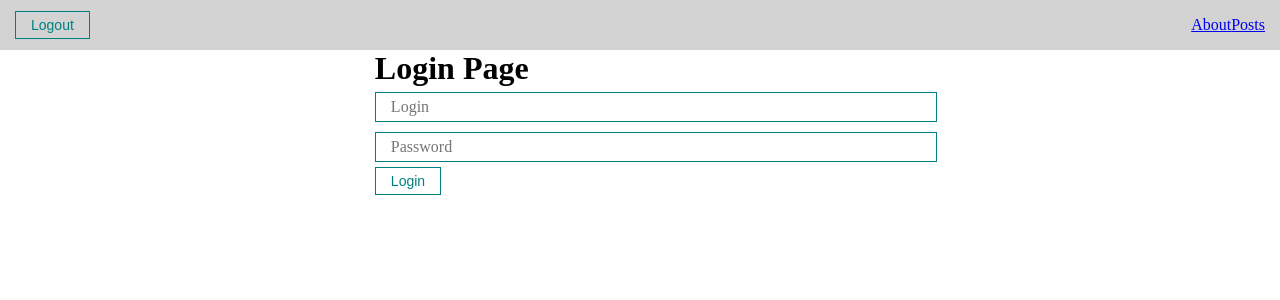
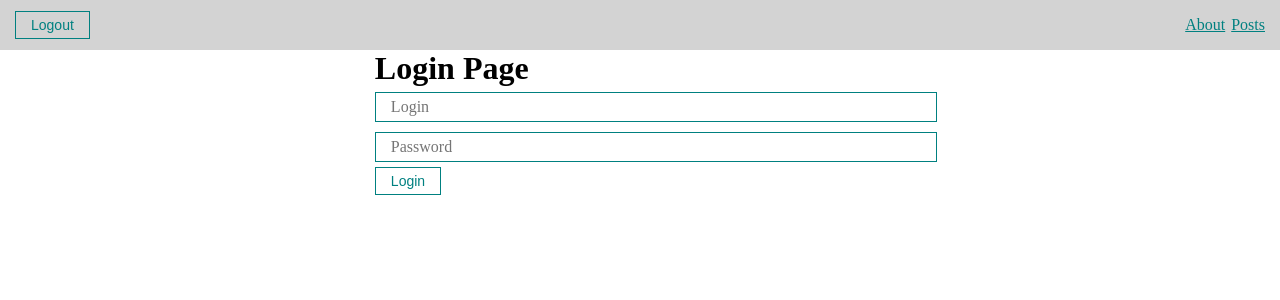
Before and after one commit to serge-st/react-fundamentals-git-fail, a React (Vite) app: page /login in a window 1280 px wide. Shown: the top 300 px of the page. Built offline with nearby package versions, Linux system fonts and the light colour scheme.

Commit message:
fix types and styles in UI folder

```diff
--- a/src/components/UI/Loader/Loader.tsx
+++ b/src/components/UI/Loader/Loader.tsx
@@ -1,6 +1,7 @@
+import { FC } from 'react';
 import cl from './Loader.module.css';
 
-const Loader = () => {
+const Loader: FC = () => {
     return (
         <div className={cl.loader}>
 
--- /dev/null
+++ b/src/components/UI/Navbar/Navbar.module.css
@@ -0,0 +1,19 @@
+.navbar {
+    height: 50px;
+    width: 100vw;
+    display: flex;
+    align-items: center;
+    justify-content: space-between;
+    padding: 0 15px;
+    background: lightgray;
+}
+
+.navbar__links > a {
+    margin-left: 6px;
+    color: teal;
+}
+
+.navbar__links > a:hover {
+    margin-left: 6px;
+    color: #125b63;
+}
--- a/src/components/UI/Navbar/Navbar.tsx
+++ b/src/components/UI/Navbar/Navbar.tsx
@@ -1,9 +1,10 @@
-import { useContext } from "react";
+import cl from './Navbar.module.css';
+import { FC, useContext } from "react";
 import { Link } from "react-router-dom";
 import { AuthCountext, LOCAL_STORAGE_AUTH_KEY } from "../../../context";
 import Button from "../Button/Button";
 
-const Navbar = () => {
+const Navbar: FC = () => {
     const context = useContext(AuthCountext);
 
     const logout = () => {
@@ -12,9 +13,9 @@ const Navbar = () => {
     }
 
     return (
-        <nav className='navbar'>
+        <nav className={cl.navbar}>
             <Button name="Logout" onClick={logout} />
-            <div className="navbar__links">
+            <div className={cl.navbar__links}>
                 <Link to='/about'>About</Link>
                 <Link to='/posts'>Posts</Link>
             </div>
--- /dev/null
+++ b/src/components/UI/Pagination/Pagination.module.css
@@ -0,0 +1,18 @@
+.page__wrapper {
+    margin: 30px;
+    display: flex;
+}
+
+.page {
+    padding: 10px;
+    margin-right: 4px;
+    min-width: 40px;
+    text-align: center;
+    border: 1px solid #008080;
+    cursor: pointer;
+}
+
+.page__selected {
+    border: 2px solid #125b63;
+    font-weight: bold;
+}
--- a/src/components/UI/Pagination/Pagination.tsx
+++ b/src/components/UI/Pagination/Pagination.tsx
@@ -1,3 +1,4 @@
+import cl from './Pagination.module.css';
 import { FC } from "react";
 import { usePagination } from "../../../hooks/usePagination";
 
@@ -9,13 +10,13 @@ interface PaginationProps {
 
 const Pagination: FC<PaginationProps> = ({totalPages, page, changePage}) => {
     return (
-        <div className='page__wrapper'>
+        <div className={cl.page__wrapper}>
             {usePagination(totalPages).map(p => {
                 return (
                     <span
                         onClick={() => changePage(p)}
                         key={p}
-                        className={page === p ? 'page page__selected' : 'page'}
+                        className={page === p ? `${cl.page} ${cl.page__selected}` : cl.page}
                     >
                         {p}
                     </span>
--- /dev/null
+++ b/src/components/UI/Select/Select.module.css
@@ -0,0 +1,10 @@
+.mySelect {
+    padding: 5px 15px;
+    margin: 5px 0;
+    border: 1px solid teal;
+}
+
+.mySelect:focus-visible {
+    border: 1px solid teal;
+    outline: 1px solid #125b63;
+}
--- a/src/components/UI/Select/Select.tsx
+++ b/src/components/UI/Select/Select.tsx
@@ -1,4 +1,5 @@
 import { FC } from "react";
+import cl from './Select.module.css';
 
 type Option = {
     value: string,
@@ -17,6 +18,7 @@ const Select: FC<SelectProps> = ({options, defaultValue, value, onChange}) => {
         <select
             value={value}
             onChange={event => onChange(event.target.value)}
+            className={cl.mySelect}
         >
             <option disabled value="">{defaultValue}</option>
             {options.map(option =>
--- a/src/pages/Posts.tsx
+++ b/src/pages/Posts.tsx
@@ -26,18 +26,19 @@ const Posts = () => {
   const [limit, setLimit] = useState(10);
   const [page, setPage] = useState(1);
   const sortedAndSearchedPosts = usePosts(posts, filter.sort as keyof SortOptions, filter.query);
-  const lastElement = useRef() as React.MutableRefObject<HTMLDivElement>;
+  // const lastElement = useRef() as React.MutableRefObject<HTMLDivElement>;
 
   const [fetchPosts, isPostsLoading, postError] = useFetching(async () => {
     const response = await PostService.getAll(limit, page);
-    setPosts([...posts, ...response.data]);
+    // setPosts([...posts, ...response.data]);
+    setPosts(response.data);
     const totalCount = Number(response.headers['x-total-count']);
     setTotalPages(getPageCount(totalCount, limit));
   });
 
-  useObserver(lastElement, page < totalPages, isPostsLoading, () => {
-    setPage(page + 1);
-  });
+  // useObserver(lastElement, page < totalPages, isPostsLoading, () => {
+  //   setPage(page + 1);
+  // });
 
   useEffect(() => {
     fetchPosts();
@@ -83,9 +84,9 @@ const Posts = () => {
       {postError &&
         <h1 style={{textAlign: 'center'}}>An Error Occurred {postError}</h1>
       }
-      <PostList remove={removePost} posts={sortedAndSearchedPosts} title="Post About JS and Frontend"/>
+      <PostList remove={removePost} posts={sortedAndSearchedPosts} title="Posts About TS and Frontend"/>
 
-      <div ref={lastElement} className='infinite_scroll'></div>
+      {/* <div ref={lastElement} className='infinite_scroll'></div> */}
 
       {isPostsLoading &&
         <div style={{display: 'flex', justifyContent: 'center', marginTop: '50px'}}> <Loader /> </div>
--- a/src/styles/App.css
+++ b/src/styles/App.css
@@ -12,19 +12,6 @@
 
 .App {
     width: 800px;
-}
-
-.navbar {
-    height: 50px;
-    width: 100vw;
-    display: flex;
-    align-items: center;
-    padding: 0 15px;
-    background: lightgray;
-}
-
-.navbar__links {
-    margin-left: auto;
 }
 
 .post {
@@ -67,22 +54,3 @@
     opacity: 1;
     transition: all 500ms ease-in;
 }
-
-.page__wrapper {
-    margin: 30px;
-    display: flex;
-}
-
-.page {
-    padding: 10px;
-    margin-right: 4px;
-    min-width: 40px;
-    text-align: center;
-    border: 1px solid #008080;
-    cursor: pointer;
-}
-
-.page__selected {
-    border: 2px solid #125b63;
-    font-weight: bold;
-}
```
